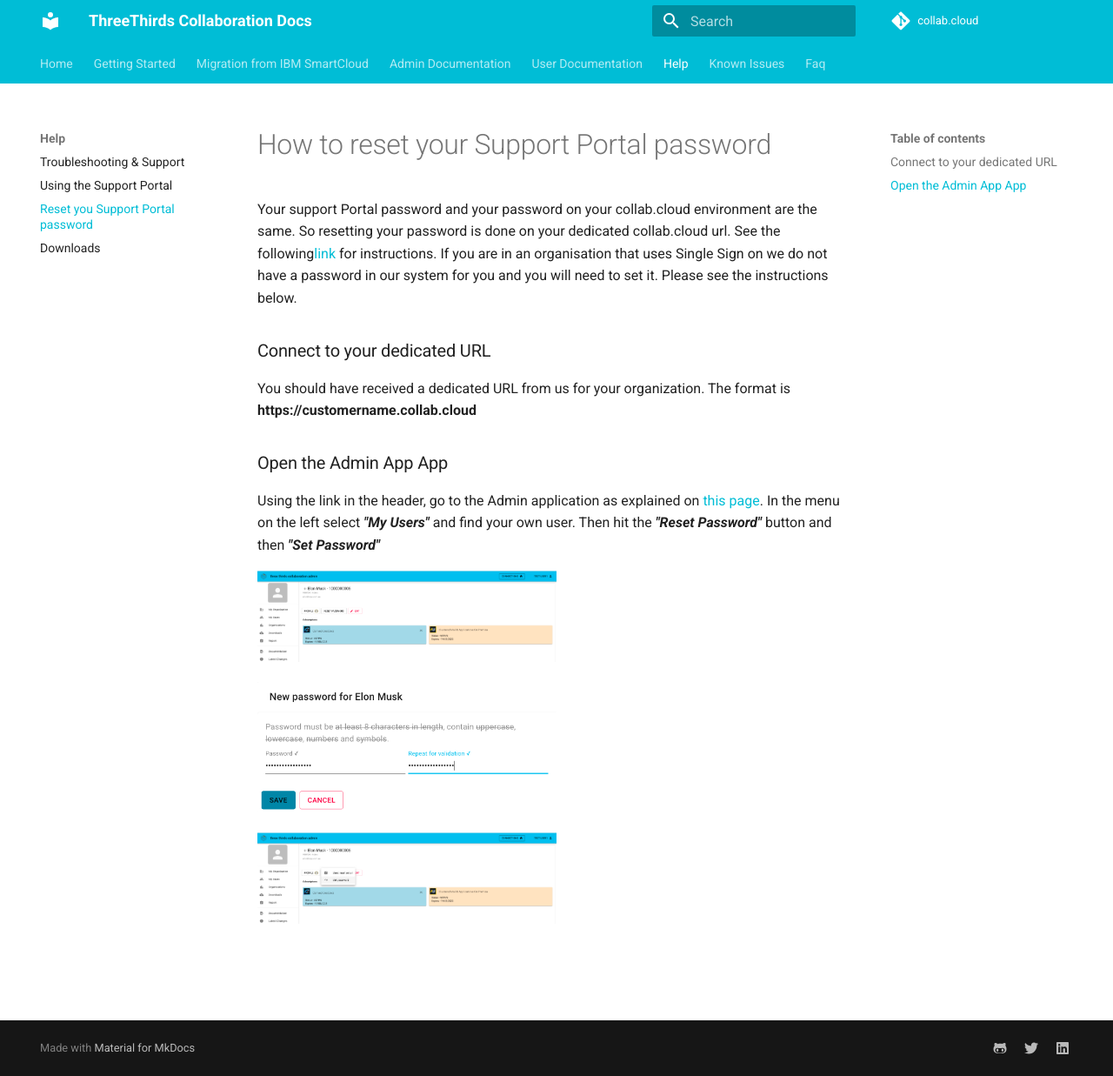
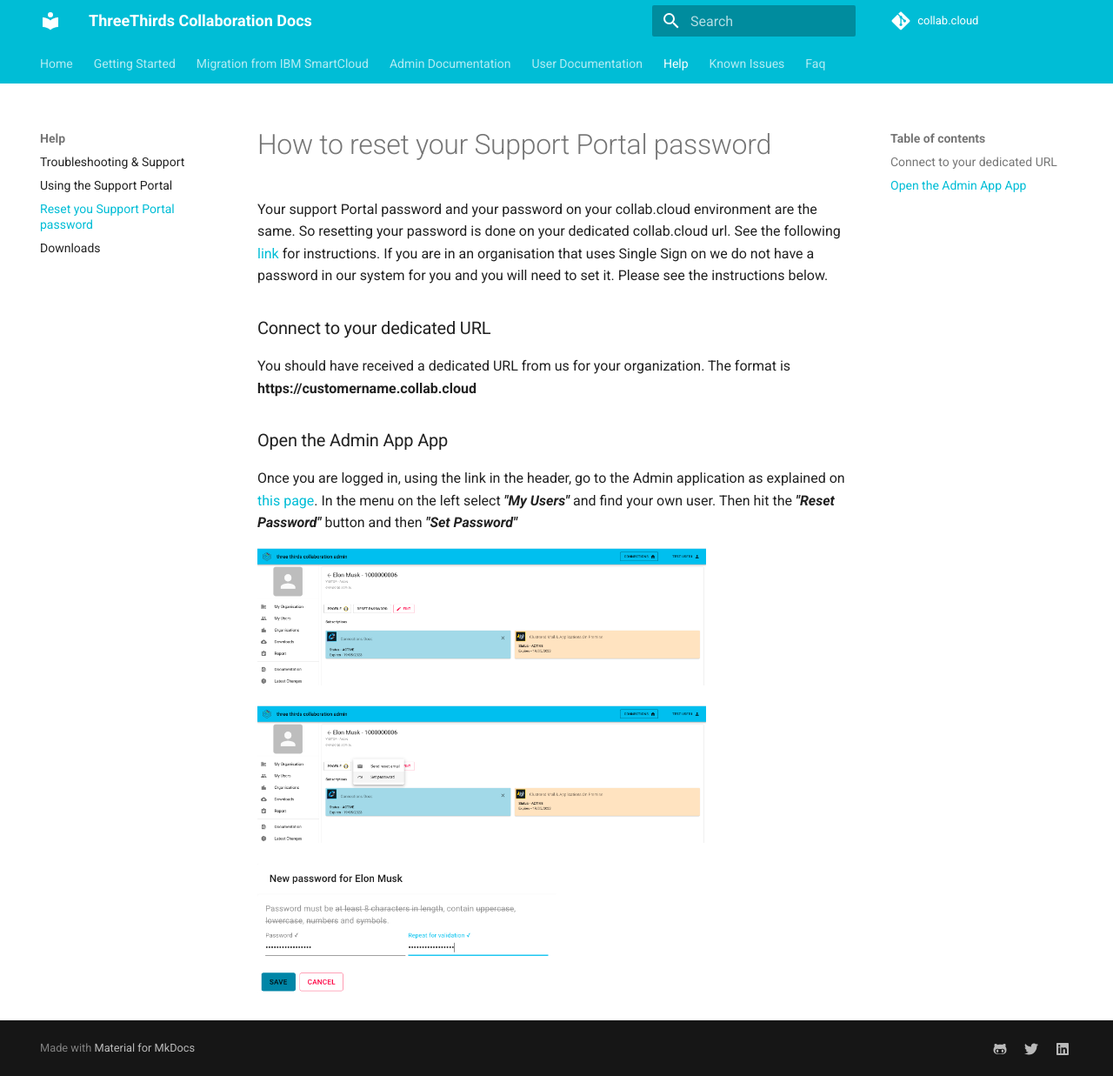
Before and after one commit to collabdotcloud/docs.collab.cloud, an MkDocs documentation site: the page built from docs/help/reset-support-password.md, in a window 1280 px wide and 1237 px high. Shown: the whole window at 87% size. Built offline with MkDocs 1.6.1 and Material for MkDocs 9.7.7, drawn with Linux system fonts in a browser that asks for light colours.

Commit message:
Update reset-support-password.md

```diff
--- a/docs/help/reset-support-password.md
+++ b/docs/help/reset-support-password.md
@@ -1,6 +1,6 @@
 #How to reset your Support Portal password
 
-Your support Portal password and your password on your collab.cloud environment are the same. So resetting your password is done on your dedicated collab.cloud url. See the following[link](https://docs.collab.cloud/users/using-connections-gettingstarted/) for instructions.
+Your support Portal password and your password on your collab.cloud environment are the same. So resetting your password is done on your dedicated collab.cloud url. See the following [link](https://docs.collab.cloud/users/using-connections-gettingstarted/) for instructions.
 If you are in an organisation that uses Single Sign on we do not have a password in our system for you and you will need to set it. Please see the instructions below.
 
 
@@ -11,10 +11,10 @@
 
 ### Open the Admin App App
 
-Using the link in the header, go to the Admin application as explained on [this page](https://docs.collab.cloud/admin/admin-org/). In the menu on the left select **_"My Users"_** and find your own user. Then hit the **_"Reset Password"_** button and then **_"Set Password"_**
+Once you are logged in, using the link in the header, go to the Admin application as explained on [this page](https://docs.collab.cloud/admin/admin-org/). In the menu on the left select **_"My Users"_** and find your own user. Then hit the **_"Reset Password"_** button and then **_"Set Password"_**
 
-<img src="/assets/images/screen-shots/help/UserDetail.png" alt="update_detail" width=50%/>
+<img src="/assets/images/screen-shots/help/UserDetail.png" alt="update_detail" width=75%/>
+
+<img src="/assets/images/screen-shots/help/PasswordResetButton.png" alt="update_detail" width=75%/>
 
 <img src="/assets/images/screen-shots/help/PasswordReset.png" alt="update_detail" width=50%/>
-
-<img src="/assets/images/screen-shots/help/PasswordResetButton.png" alt="update_detail" width=50%/>
```
